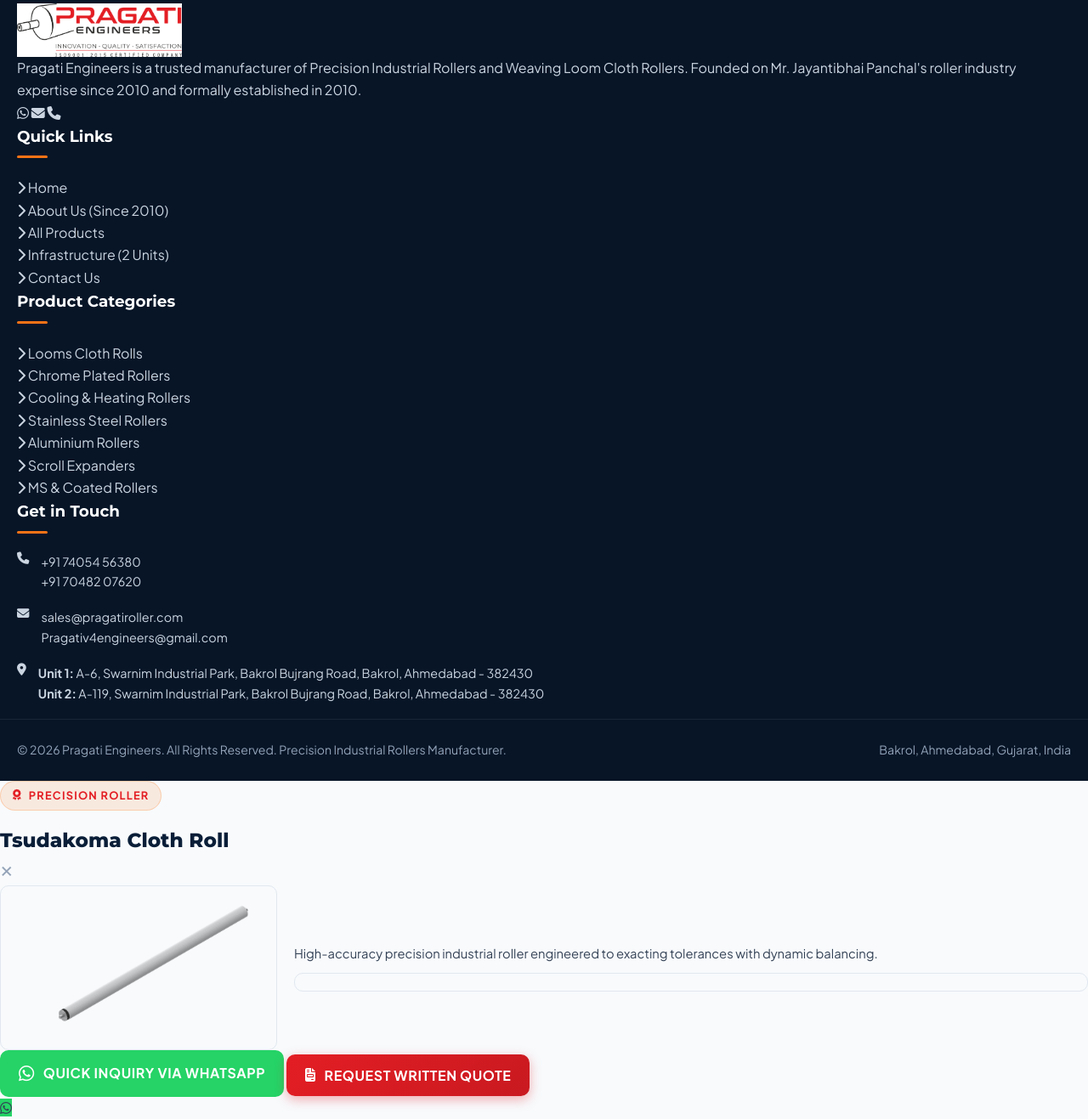
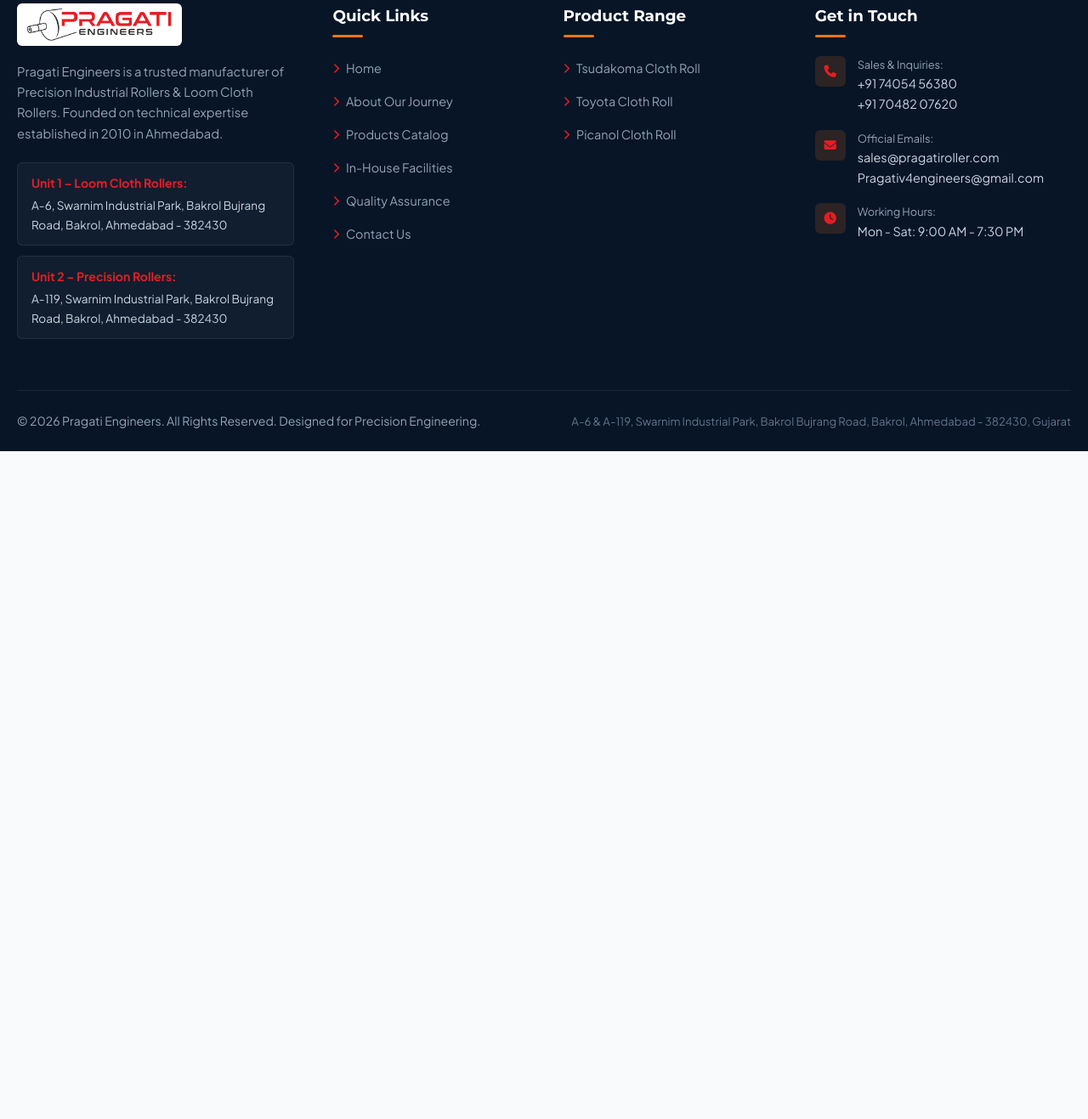
Before and after one commit to Sanjay1820/pragati-engineers, a website: page products.html in a window 1280 px wide. Shown: the part 5992-7309 px from the top of the page at 85% size. After the commit the page ends 6523 px from the top, so only its background shows below. Drawn offline with Linux system fonts and the light colour scheme.

Commit message:
Fix products page footer structure and remove unwanted section below footer

```diff
--- a/assets/css/style.css
+++ b/assets/css/style.css
@@ -1260,6 +1260,23 @@ button, input, select, textarea {
 /* ===================================================================
    INTERACTIVE QUOTE MODAL
    =================================================================== */
+
+.quote-modal-backdrop {
+  position: fixed;
+  inset: 0;
+  background: rgba(10, 30, 56, 0.75);
+  backdrop-filter: blur(6px);
+  display: none !important;
+  align-items: center;
+  justify-content: center;
+  z-index: 1000;
+  padding: 20px;
+}
+
+.quote-modal-backdrop.active {
+  display: flex !important;
+}
+
 .modal-overlay {
   position: fixed;
   inset: 0;
--- a/products.html
+++ b/products.html
@@ -652,158 +652,179 @@
 
   <!-- Footer -->
   <footer class="footer-main">
-    <div class="container footer-grid">
-      <div class="footer-col">
-        <img src="assets/images/logo.png" alt="Pragati Engineers Logo" class="footer-logo">
-        <p class="footer-about">
-          Pragati Engineers is a trusted manufacturer of Precision Industrial Rollers and Weaving Loom Cloth Rollers. Founded on Mr. Jayantibhai Panchal's roller industry expertise since 2010 and formally established in 2010.
+    <div class="container">
+      <div class="footer-top-grid">
+
+        <!-- Col 1: Brand & Overview -->
+        <div class="footer-brand">
+          <a href="index.html">
+            <img src="assets/images/logo.png" alt="Pragati Engineers" style="height: 50px; background: #ffffff; padding: 6px 12px; border-radius: 6px;">
+          </a>
+          <p>
+            Pragati Engineers is a trusted manufacturer of Precision Industrial Rollers &amp; Loom Cloth Rollers. Founded on technical expertise established in 2010 in Ahmedabad.
           </p>
-        <div class="footer-socials">
-          <a href="https://api.whatsapp.com/send?phone=917405456380" target="_blank" aria-label="WhatsApp"><i class="fa-brands fa-whatsapp"></i></a>
-          <a href="mailto:sales@pragatiroller.com" aria-label="Email"><i class="fa-solid fa-envelope"></i></a>
-          <a href="tel:+917405456380" aria-label="Phone"><i class="fa-solid fa-phone"></i></a>
+          <div class="footer-units">
+            <div class="footer-unit-box">
+              <strong>Unit 1 – Loom Cloth Rollers:</strong>
+              A-6, Swarnim Industrial Park, Bakrol Bujrang Road, Bakrol, Ahmedabad - 382430
+            </div>
+            <div class="footer-unit-box">
+              <strong>Unit 2 – Precision Rollers:</strong>
+              A-119, Swarnim Industrial Park, Bakrol Bujrang Road, Bakrol, Ahmedabad - 382430
+            </div>
           </div>
         </div>
 
-      <div class="footer-col">
+        <!-- Col 2: Navigation Links -->
+        <div>
           <h4 class="footer-title">Quick Links</h4>
-        <ul class="footer-links">
+          <ul class="footer-links-list">
             <li><a href="index.html"><i class="fa-solid fa-chevron-right"></i> Home</a></li>
-          <li><a href="about.html"><i class="fa-solid fa-chevron-right"></i> About Us (Since 2010)</a></li>
-          <li><a href="products.html"><i class="fa-solid fa-chevron-right"></i> All Products</a></li>
-          <li><a href="infrastructure.html"><i class="fa-solid fa-chevron-right"></i> Infrastructure (2 Units)</a></li>
+            <li><a href="about.html"><i class="fa-solid fa-chevron-right"></i> About Our Journey</a></li>
+            <li><a href="products.html"><i class="fa-solid fa-chevron-right"></i> Products Catalog</a></li>
+            <li><a href="infrastructure.html"><i class="fa-solid fa-chevron-right"></i> In-House Facilities</a></li>
+            <li><a href="index.html#quality"><i class="fa-solid fa-chevron-right"></i> Quality Assurance</a></li>
             <li><a href="contact.html"><i class="fa-solid fa-chevron-right"></i> Contact Us</a></li>
           </ul>
         </div>
 
-      <div class="footer-col">
-        <h4 class="footer-title">Product Categories</h4>
-        <ul class="footer-links">
-          <li><a href="products.html#looms"><i class="fa-solid fa-chevron-right"></i> Looms Cloth Rolls</a></li>
-          <li><a href="products.html#chrome"><i class="fa-solid fa-chevron-right"></i> Chrome Plated Rollers</a></li>
-          <li><a href="products.html#cooling-heating"><i class="fa-solid fa-chevron-right"></i> Cooling &amp; Heating Rollers</a></li>
-          <li><a href="products.html#ss-rollers"><i class="fa-solid fa-chevron-right"></i> Stainless Steel Rollers</a></li>
-          <li><a href="products.html#aluminium"><i class="fa-solid fa-chevron-right"></i> Aluminium Rollers</a></li>
-          <li><a href="products.html#scroll"><i class="fa-solid fa-chevron-right"></i> Scroll Expanders</a></li>
-          <li><a href="products.html#mild-steel"><i class="fa-solid fa-chevron-right"></i> MS &amp; Coated Rollers</a></li>
+        <!-- Col 3: Product Categories -->
+        <div>
+          <h4 class="footer-title">Product Range</h4>
+          <ul class="footer-links-list">
+            <li><a href="products.html#looms"><i class="fa-solid fa-chevron-right"></i> Tsudakoma Cloth Roll</a></li>
+            <li><a href="products.html#looms"><i class="fa-solid fa-chevron-right"></i> Toyota Cloth Roll</a></li>
+            <li><a href="products.html#looms"><i class="fa-solid fa-chevron-right"></i> Picanol Cloth Roll</a></li>
           </ul>
         </div>
 
-      <div class="footer-col">
+        <!-- Col 4: Contact & Inquiries -->
+        <div>
           <h4 class="footer-title">Get in Touch</h4>
           <div class="footer-contact-item">
-          <i class="fa-solid fa-phone"></i>
-          <div>
-            <a href="tel:+917405456380">+91 74054 56380</a><br>
+            <div class="footer-contact-icon"><i class="fa-solid fa-phone"></i></div>
+            <div class="footer-contact-info">
+              <span style="font-size: 0.8rem; color: #94a3b8; display: block;">Sales &amp; Inquiries:</span>
+              <a href="tel:+917405456380">+91 74054 56380</a>
               <a href="tel:+917048207620">+91 70482 07620</a>
             </div>
           </div>
           <div class="footer-contact-item">
-          <i class="fa-solid fa-envelope"></i>
-          <div>
-            <a href="mailto:sales@pragatiroller.com">sales@pragatiroller.com</a><br>
+            <div class="footer-contact-icon"><i class="fa-solid fa-envelope"></i></div>
+            <div class="footer-contact-info">
+              <span style="font-size: 0.8rem; color: #94a3b8; display: block;">Official Emails:</span>
+              <a href="mailto:sales@pragatiroller.com">sales@pragatiroller.com</a>
               <a href="mailto:Pragativ4engineers@gmail.com">Pragativ4engineers@gmail.com</a>
             </div>
           </div>
           <div class="footer-contact-item">
-          <i class="fa-solid fa-location-dot"></i>
-          <div>
-            <strong>Unit 1:</strong> A-6, Swarnim Industrial Park, Bakrol Bujrang Road, Bakrol, Ahmedabad - 382430<br>
-            <strong>Unit 2:</strong> A-119, Swarnim Industrial Park, Bakrol Bujrang Road, Bakrol, Ahmedabad - 382430
-          </div>
+            <div class="footer-contact-icon"><i class="fa-solid fa-clock"></i></div>
+            <div class="footer-contact-info">
+              <span style="font-size: 0.8rem; color: #94a3b8; display: block;">Working Hours:</span>
+              <span>Mon - Sat: 9:00 AM - 7:30 PM</span>
             </div>
           </div>
         </div>
 
+      </div>
+
       <div class="footer-bottom">
-      <div class="container footer-bottom-inner">
-        <p>&copy; 2026 Pragati Engineers. All Rights Reserved. Precision Industrial Rollers Manufacturer.</p>
-        <p>Bakrol, Ahmedabad, Gujarat, India</p>
+        <div class="footer-bottom-inner">
+          <p>© 2026 Pragati Engineers. All Rights Reserved. Designed for Precision Engineering.</p>
+          <p style="font-size: 0.82rem; color: #64748b;">
+            A-6 &amp; A-119, Swarnim Industrial Park, Bakrol Bujrang Road, Bakrol, Ahmedabad - 382430, Gujarat
+          </p>
+        </div>
       </div>
     </div>
   </footer>
 
-  <!-- Reusable Quote Modal -->
-  <div class="quote-modal-backdrop" id="quoteModal">
-    <div class="quote-modal-dialog">
+  <!-- Interactive Product Detail & Technical Quote Modal -->
+  <div class="modal-overlay" id="quoteModal" role="dialog" aria-modal="true" aria-labelledby="quoteModalTitle">
+    <div class="modal-dialog modal-lg">
+      <div class="modal-header">
         <div class="modal-product-header">
-        <div class="modal-product-title-row">
-          <div>
-            <span class="badge-tag" id="modalProductBadge"><i class="fa-solid fa-award"></i> Precision Roller</span>
-            <h3 id="quoteModalTitle" style="font-family: var(--font-heading); font-size: 1.45rem; font-weight: 800; color: var(--primary-navy); margin-top: 4px;">Tsudakoma Cloth Roll</h3>
+          <span class="modal-badge-cat" id="modalProductBadge">Looms Cloth Roll</span>
+          <h3 class="modal-title" id="quoteModalTitle">Tsudakoma Cloth Roll</h3>
         </div>
         <button type="button" class="modal-close-btn modal-close-trigger" aria-label="Close modal">&times;</button>
       </div>
-        <div style="display: flex; gap: 20px; align-items: center; flex-wrap: wrap;">
+
+      <div class="modal-body">
+        <!-- Product Showcase: Image + Detailed Specs -->
+        <div class="modal-product-showcase" id="modalProductShowcase">
+          <div class="modal-product-img-col">
             <div class="modal-img-wrapper">
-            <img id="modalProductImg" src="assets/images/products/tsudakoma.webp" alt="Selected Roller">
+              <img id="modalProductImg" src="assets/images/products/tsudakoma.webp" alt="Product Preview">
             </div>
-          <div style="flex: 1; min-width: 250px;">
-            <p id="modalProductDesc" style="font-size: 0.92rem; color: var(--steel-slate); line-height: 1.5; margin-bottom: 12px;">
-              High-accuracy precision industrial roller engineered to exacting tolerances with dynamic balancing.
+            <div class="modal-guarantee-pill">
+              <i class="fa-solid fa-certificate"></i> Tested Dynamic Balancing • Runout &lt; 0.01mm
+            </div>
+          </div>
+
+          <div class="modal-product-details-col">
+            <h4 class="modal-details-heading">Technical Overview &amp; Specifications</h4>
+            <p class="modal-product-desc" id="modalProductDesc">
+              Custom-engineered cloth take-up rollers for Japanese Tsudakoma airjet and waterjet weaving looms with perfect concentricity.
             </p>
-            <div id="modalProductSpecs" class="modal-product-specs">
-              <!-- Dynamically populated -->
-            </div>
+            <div class="modal-product-specs" id="modalProductSpecs">
+              <!-- Dynamically populated spec rows -->
             </div>
           </div>
         </div>
 
-      <div class="quote-modal-body">
-        <div class="modal-actions-grid">
-          <a href="#" id="modalWaBtn" class="btn btn-whatsapp" target="_blank" style="padding: 14px 22px; font-size: 1rem;">
-            <i class="fa-brands fa-whatsapp" style="font-size: 1.3rem;"></i> Quick Inquiry via WhatsApp
+        <!-- Action Buttons Section Below Product Details -->
+        <div class="modal-action-buttons-bar">
+          <a href="https://api.whatsapp.com/send?phone=917405456380" id="modalWaBtn" class="btn btn-whatsapp modal-action-btn" target="_blank">
+            <i class="fa-brands fa-whatsapp"></i> Instant WhatsApp Quote
           </a>
-          <button type="button" id="modalToggleQuoteFormBtn" class="btn btn-primary" style="padding: 14px 22px; font-size: 1rem;">
+          <button type="button" id="modalToggleQuoteFormBtn" class="btn btn-primary modal-action-btn">
             <i class="fa-solid fa-file-invoice"></i> Request Written Quote
           </button>
         </div>
 
-        <div id="modalCollapsibleForm" style="display: none; margin-top: 24px; padding-top: 24px; border-top: 1px solid var(--steel-border);">
-          <form id="modalInquiryForm">
-            <input type="hidden" id="modalHiddenProduct" value="Industrial Roller">
+        <!-- Collapsible Online RFQ Form -->
+        <div class="modal-collapsible-form" id="modalCollapsibleForm" style="display: none;">
+          <div class="form-divider">
+            <span>Or Submit Technical RFQ Online</span>
+          </div>
+          <form id="quoteForm">
+            <input type="hidden" id="modalHiddenProduct" value="Tsudakoma Cloth Roll">
             <div class="form-row">
               <div class="form-group">
-                <label class="form-label">Full Name *</label>
-                <input type="text" class="form-control" placeholder="Your name" required>
+                <label for="modalName" class="form-label">Full Name *</label>
+                <input type="text" id="modalName" class="form-control" placeholder="Enter your name" required>
               </div>
               <div class="form-group">
-                <label class="form-label">Company / Mill Name *</label>
-                <input type="text" class="form-control" placeholder="Company name" required>
+                <label for="modalPhone" class="form-label">Phone / WhatsApp Number *</label>
+                <input type="tel" id="modalPhone" class="form-control" placeholder="+91 98765 43210" required>
               </div>
             </div>
             <div class="form-row">
               <div class="form-group">
-                <label class="form-label">Phone / WhatsApp Number *</label>
-                <input type="tel" class="form-control" placeholder="+91 98765 43210" required>
+                <label for="modalEmail" class="form-label">Email Address *</label>
+                <input type="email" id="modalEmail" class="form-control" placeholder="name@company.com" required>
               </div>
               <div class="form-group">
-                <label class="form-label">Email Address *</label>
-                <input type="email" class="form-control" placeholder="example@company.com" required>
+                <label for="modalCompany" class="form-label">Company / Mill Name</label>
+                <input type="text" id="modalCompany" class="form-control" placeholder="Company / Mill name">
               </div>
             </div>
             <div class="form-group">
-              <label class="form-label">Roller Length / Width / Machine Model Requirements</label>
-              <textarea class="form-control" rows="2" placeholder="Provide dimensions or special technical instructions..."></textarea>
+              <label for="modalNotes" class="form-label">Roller Dimensions &amp; Technical Requirements</label>
+              <textarea id="modalNotes" class="form-control" rows="2" placeholder="Specify Outer Diameter (OD), Face Length, Shaft Specs, Machine Model, or special coating requirements..."></textarea>
             </div>
-            <div style="display: flex; justify-content: flex-end; gap: 12px; margin-top: 16px;">
+            <div style="display: flex; justify-content: flex-end; gap: 12px; margin-top: 15px;">
               <button type="button" class="btn btn-outline modal-close-trigger">Cancel</button>
-              <button type="submit" class="btn btn-primary"><i class="fa-solid fa-paper-plane"></i> Send Official RFQ</button>
+              <button type="submit" class="btn btn-primary">
+                <i class="fa-solid fa-paper-plane"></i> Submit Quotation Request
+              </button>
             </div>
           </form>
         </div>
+
       </div>
     </div>
-  </div>
-
-  <!-- Floating Actions (WhatsApp & Scroll to Top) -->
-  <div class="floating-contact">
-    <a href="https://api.whatsapp.com/send?phone=917405456380&text=Hello%20Pragati%20Engineers,%20I%20am%20inquiring%20about%20Precision%20Industrial%20Rollers" class="btn-float-wa" target="_blank" aria-label="Chat on WhatsApp">
-      <i class="fa-brands fa-whatsapp"></i>
-    </a>
-    <button type="button" class="btn-float-top" id="btnFloatTop" aria-label="Scroll to top">
-      <i class="fa-solid fa-chevron-up"></i>
-    </button>
   </div>
 
   <script src="assets/js/main.js"></script>
```
Also changed, not shown: dist-home/assets/css/style.css (+17 -0 lines), dist-home/products.html (+105 -84 lines). Lines whose indentation alone changed are shown as unchanged.
